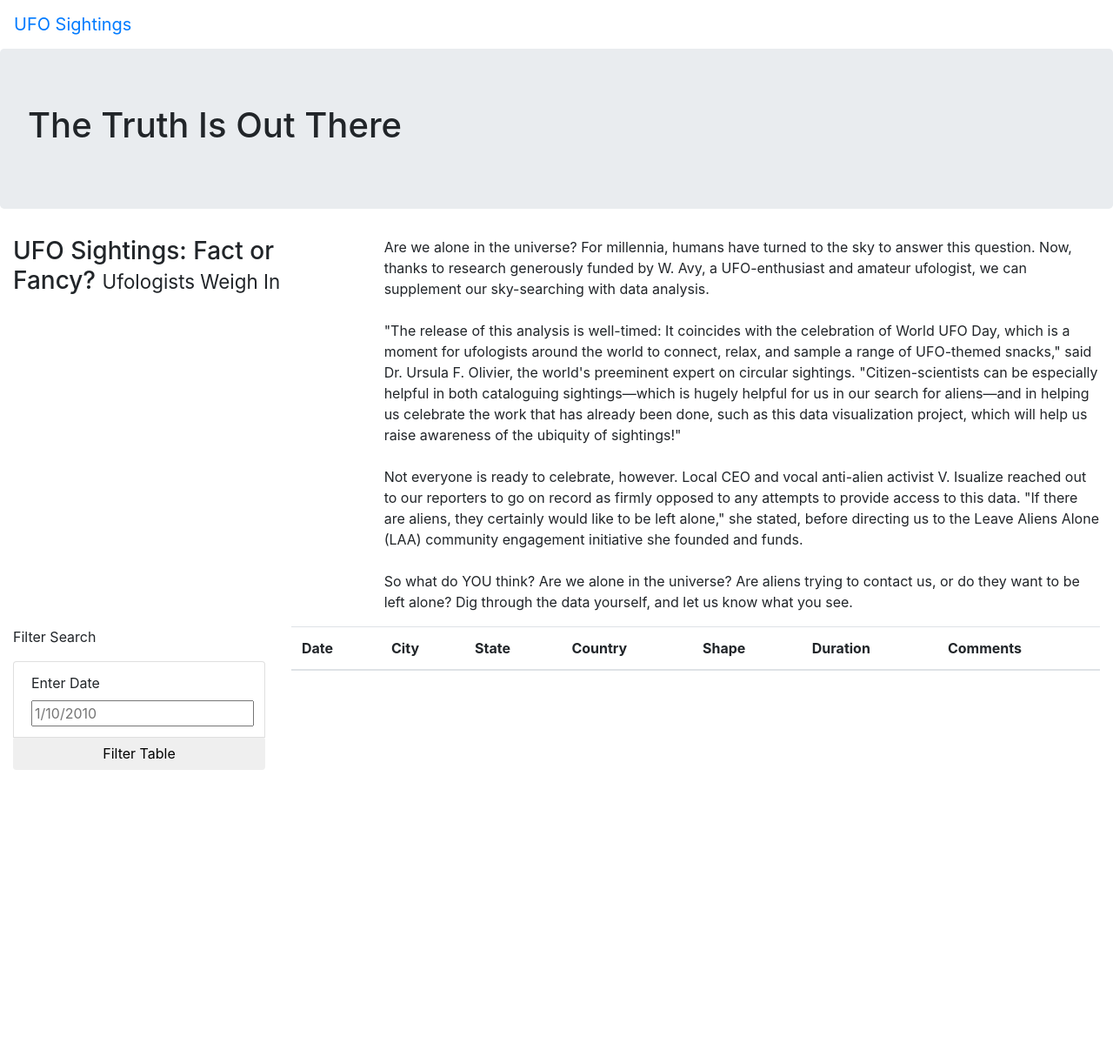
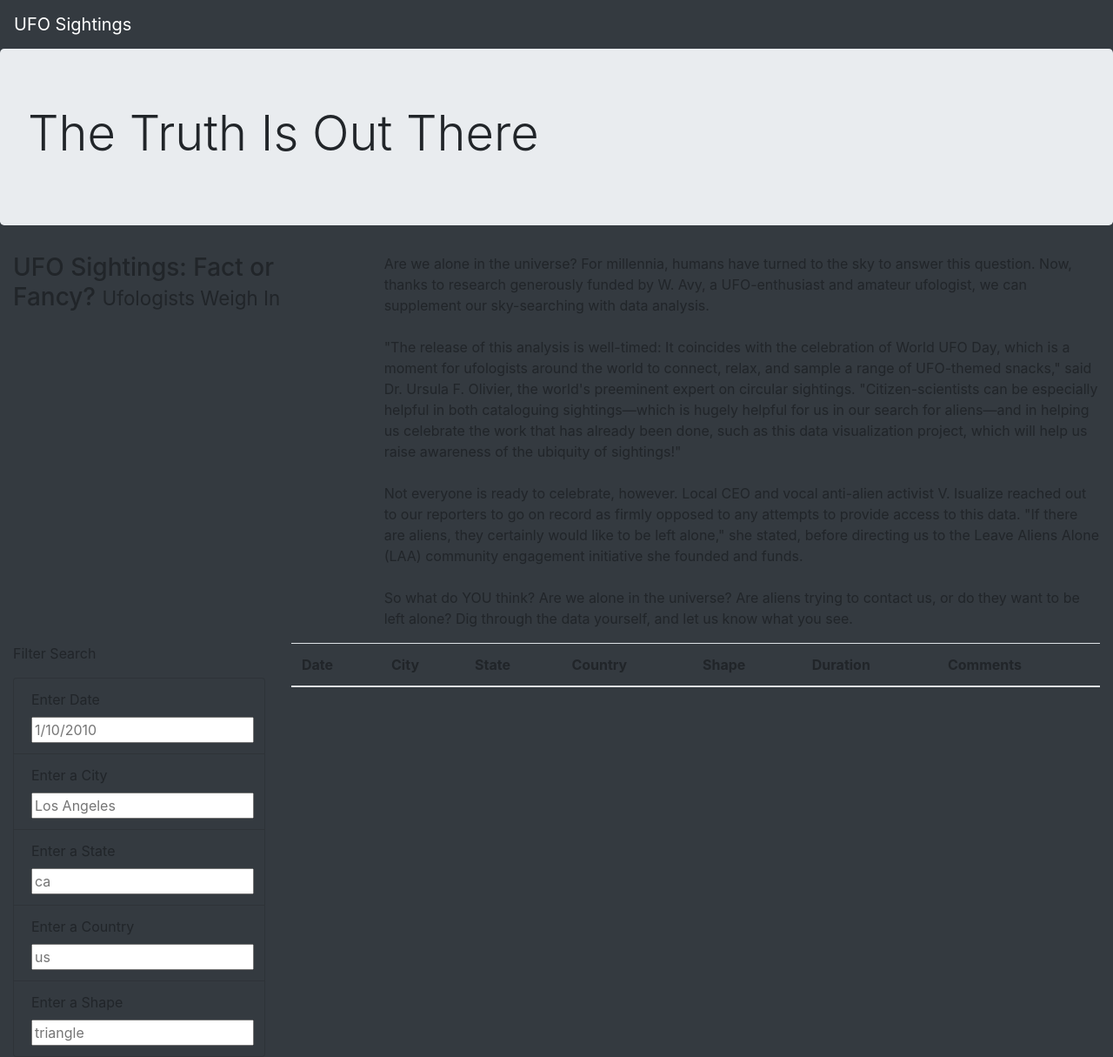
Before and after one commit to Changscorner/UFO, a plain HTML site: page index.html in a window 1280 px wide. Shown: the whole page at 87% size. Before the commit the page ends 885 px from the top, so only its background shows below. Drawn offline with nearby package versions, Linux system fonts and the light colour scheme.

Commit message:
update html file

```diff
--- a/index.html
+++ b/index.html
@@ -10,20 +10,21 @@
       integrity="sha384-Gn5384xqQ1aoWXA+058RXPxPg6fy4IWvTNh0E263XmFcJlSAwiGgFAW/dAiS6JXm"
       crossorigin="anonymous"
     />
+    <script src="https://d3js.org/d3.v5.min.js"></script>
     <link rel="stylesheet" href="static/css/style.css">
 
 </head>
-<body>
+<body class="bg-dark">
     <div class="wrapper">
         <!-- Navigational Bar-->
-        <nav class="navbar navbar-expand-lg">
+        <nav class="navbar navbar-dark bg-dark navbar-expand-lg">
             <a class="navbar-brand" href="index.html">UFO Sightings</a>
         </nav>
     </div>
 
     <!-- Header -->
     <div class="jumbotron">
-        <h1>The Truth Is Out There</h1>
+        <h1 class="display-4">The Truth Is Out There</h1>
     </div>
 
     <!-- Article Title | Article Paragraph-->
@@ -47,16 +48,34 @@
         <div class="row">
           <!-- Filter -->
           <div class="col-md-3">
-              <form>
+              <form class="bg-dark">
                 <p>Filter Search</p>
-                <ul class="list-group">
+                <ul class="list-group bg-dark">
                     <!-- Inputs -->
-                    <li class="list-group-item">
+                    <li class="list-group-item bg-dark">
                         <label for="date">Enter Date</label>
                         <input type="text" placeholder="1/10/2010" id="datetime" />
                     </li>
-                    <!-- Button -->
-                    <button id="filter-btn" type="button" class="btn btn-default">Filter Table</button>
+                    <!-- City -->
+                    <li class="list-group-item bg-dark">
+                        <label for="date">Enter a City </label>
+                        <input type="text" placeholder="Los Angeles" id="city" />
+                    </li>
+                    <!-- State -->
+                    <li class="list-group-item bg-dark">
+                        <label for="date">Enter a State</label>
+                        <input type="text" placeholder="ca" id="state" />
+                    </li>
+                    <!-- Country -->
+                    <li class="list-group-item bg-dark">
+                        <label for="date">Enter a Country</label>
+                        <input type="text" placeholder="us" id="country" />
+                    </li>
+                    <!-- Shape -->
+                    <li class="list-group-item bg-dark">
+                        <label for="date">Enter a Shape</label>
+                        <input type="text" placeholder="triangle" id="shape" />
+                    </li>
                 </ul>
               </form>
           </div>
@@ -78,5 +97,9 @@
         </div>
     </div>
 
+    <!-- Adding Scripts -->
+    <script src="https://cdnjs.cloudflare.com/ajax/libs/d3/4.11.0/d3.js"></script>
+    <script src="static/js/data.js"></script>
+    <script src="static/js/app.js"></script>
 </body>
 </html>
```
